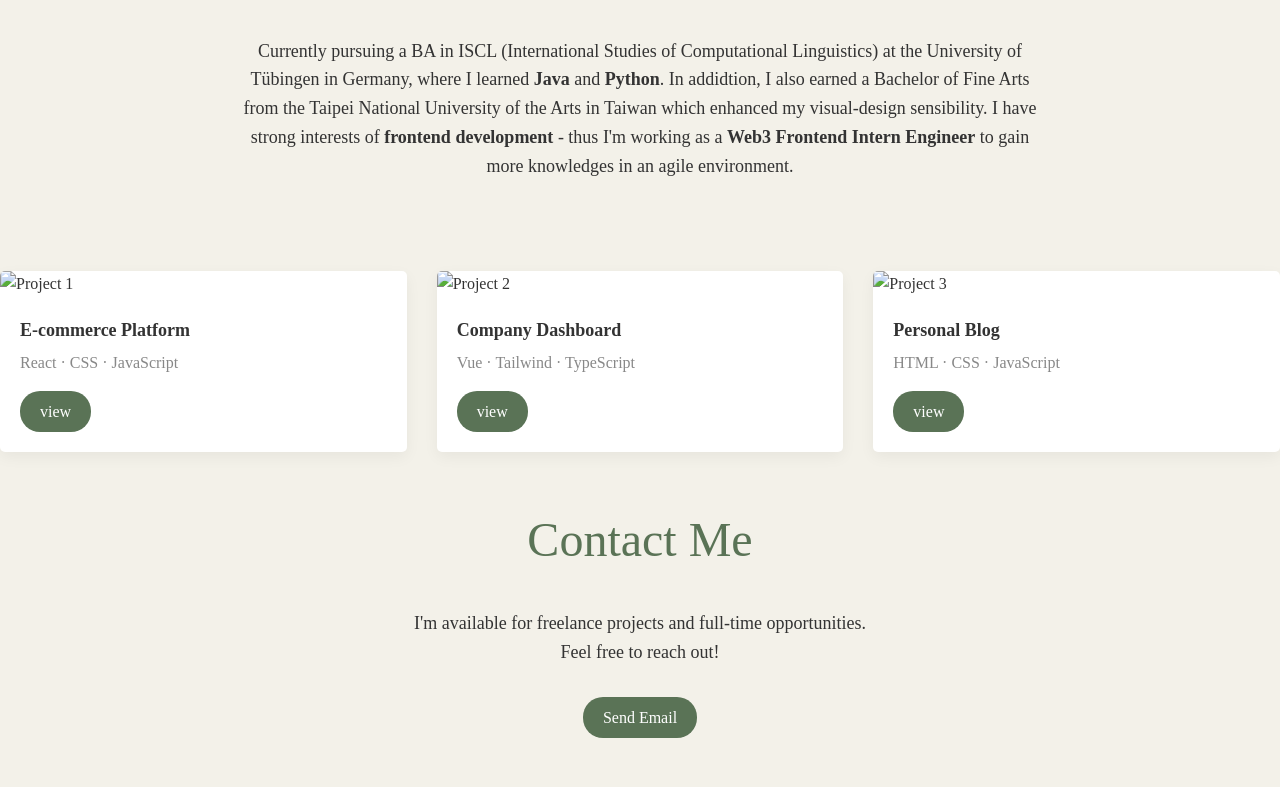
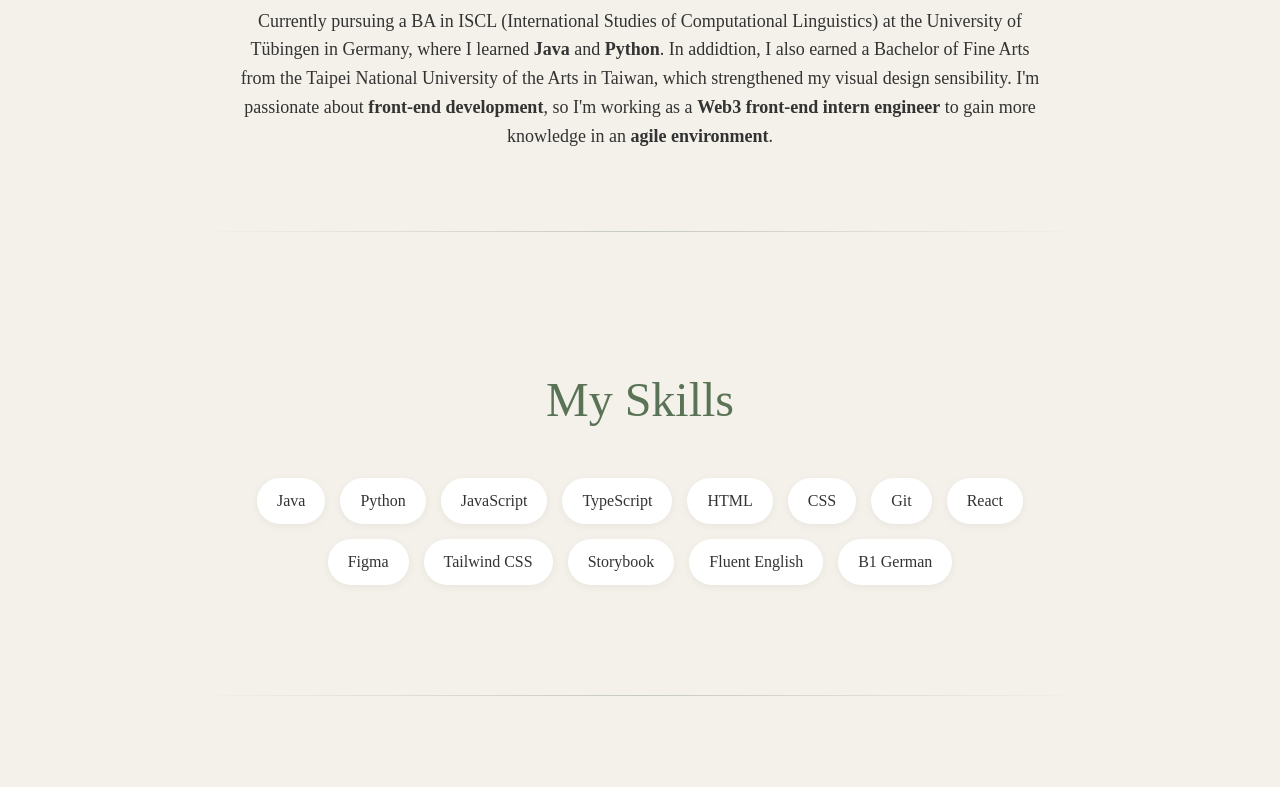
Before and after one commit to yangkathyde/portfolio, a plain HTML site: page main.html in a window 1280 px wide. Shown: the part 1213-2000 px from the top of the page. Drawn offline with Linux system fonts and the light colour scheme.

Commit message:
fix: fix content and styles

```diff
--- a/main.html
+++ b/main.html
@@ -44,42 +44,37 @@
             <img src="media/IMG_1872.JPG" alt="My profile pic">
         </div>
         <p>Currently pursuing a BA in ISCL (International Studies of Computational Linguistics) at the University of Tübingen in Germany,
-            where I learned <strong>Java</strong> and <strong>Python</strong>. In addidtion, I also earned a Bachelor of Fine Arts from the Taipei National University of the Arts in Taiwan which enhanced my visual‑design sensibility.
-            I have strong interests of <strong>frontend development</strong> - thus I'm working as a <strong>Web3 Frontend Intern Engineer</strong> to gain more knowledges in an agile environment.
+            where I learned <strong>Java</strong> and <strong>Python</strong>. In addidtion, I also earned a Bachelor of Fine Arts from the
+            Taipei National University of the Arts in Taiwan, which strengthened my visual design sensibility. I'm passionate about
+            <strong>front-end development</strong>, so I'm working as a <strong>Web3 front-end intern engineer</strong> to gain more knowledge in an <strong>agile environment</strong>.
         </p>
     </section>
 
+    <!-- Separator -->
+    <div class="section-separator"></div>
+
     <!-- Skills Section -->
     <section id="skills" class="skills">
-        <div class="projects-grid">
-            <div class="project-card">
-                <img src="/api/placeholder/400/300" alt="Project 1">
-                <div class="project-info">
-                    <h3 class="project-title">E-commerce Platform</h3>
-                    <p class="project-tech">React · CSS · JavaScript</p>
-                    <a href="#" class="project-button">view</a>
-                </div>
-            </div>
-
-            <div class="project-card">
-                <img src="/api/placeholder/400/300" alt="Project 2">
-                <div class="project-info">
-                    <h3 class="project-title">Company Dashboard</h3>
-                    <p class="project-tech">Vue · Tailwind · TypeScript</p>
-                    <a href="#" class="project-button">view</a>
-                </div>
-            </div>
-
-            <div class="project-card">
-                <img src="/api/placeholder/400/300" alt="Project 3">
-                <div class="project-info">
-                    <h3 class="project-title">Personal Blog</h3>
-                    <p class="project-tech">HTML · CSS · JavaScript</p>
-                    <a href="#" class="project-button">view</a>
-                </div>
-            </div>
+        <h2>My Skills</h2>
+        <div class="skills-container">
+            <span class="skill-tag">Java</span>
+            <span class="skill-tag">Python</span>
+            <span class="skill-tag">JavaScript</span>
+            <span class="skill-tag">TypeScript</span>
+            <span class="skill-tag">HTML</span>
+            <span class="skill-tag">CSS</span>
+            <span class="skill-tag">Git</span>
+            <span class="skill-tag">React</span>
+            <span class="skill-tag">Figma</span>
+            <span class="skill-tag">Tailwind CSS</span>
+            <span class="skill-tag">Storybook</span>
+            <span class="skill-tag">Fluent English</span>
+            <span class="skill-tag">B1 German</span>
         </div>
     </section>
+
+    <!-- Separator -->
+    <div class="section-separator"></div>
 
     <!-- Contact Section -->
     <section id="contact" class="about">
--- a/styles.css
+++ b/styles.css
@@ -153,7 +153,7 @@ nav {
 
 /* About Section */
 .about {
-    padding: 50px;
+    padding: 20px;
     text-align: center;
 }
 
@@ -170,43 +170,61 @@ nav {
     font-size: 18px;
 }
 
-/* Projects Section */
-.projects {
+/* Skills Section */
+.skills {
     padding: 50px;
+    text-align: center;
 }
 
-.projects-grid {
-    display: grid;
-    grid-template-columns: repeat(3, 1fr);
-    gap: 30px;
-    margin-top: 40px;
+.skills h2 {
+    color: var(--primary-color);
+    font-size: 48px;
+    font-weight: normal;
+    margin-bottom: 40px;
 }
 
-.project-card {
-    background-color: white;
-    border-radius: 5px;
-    overflow: hidden;
-    box-shadow: 0 5px 15px rgba(0,0,0,0.05);
+.skills-container {
+    display: flex;
+    flex-wrap: wrap;
+    justify-content: center;
+    gap: 15px;
+    max-width: 800px;
+    margin: 0 auto;
 }
 
-.project-card img {
-    width: 100%;
-    height: 250px;
-    object-fit: cover;
+.skill-tag {
+    background-color: white;
+    color: var(--text-color);
+    padding: 10px 20px;
+    border-radius: 25px;
+    font-size: 16px;
+    box-shadow: 0 2px 8px rgba(0,0,0,0.05);
+    transition: transform 0.3s ease, box-shadow 0.3s ease;
 }
 
-.project-info {
-    padding: 20px;
+.skill-tag:hover {
+    transform: translateY(-3px);
+    box-shadow: 0 5px 15px rgba(0,0,0,0.1);
 }
 
-.project-title {
-    font-size: 18px;
-    margin-bottom: 5px;
+/* Responsive adjustments */
+@media (max-width: 600px) {
+    .skills-container {
+        padding: 0 20px;
+    }
 }
 
-.project-tech {
-    color: #888;
-    margin-bottom: 15px;
+/* Responsive Design for Skills */
+@media (max-width: 768px) {
+    .skills-grid {
+        grid-template-columns: repeat(2, 1fr);
+    }
+}
+
+@media (max-width: 480px) {
+    .skills-grid {
+        grid-template-columns: 1fr;
+    }
 }
 
 .project-button {
```
